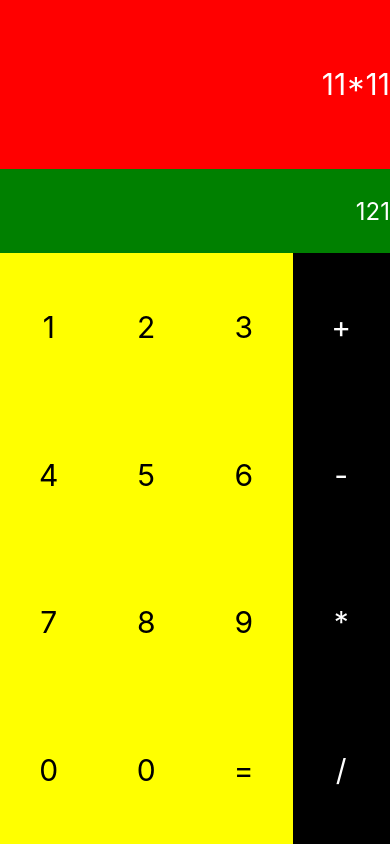
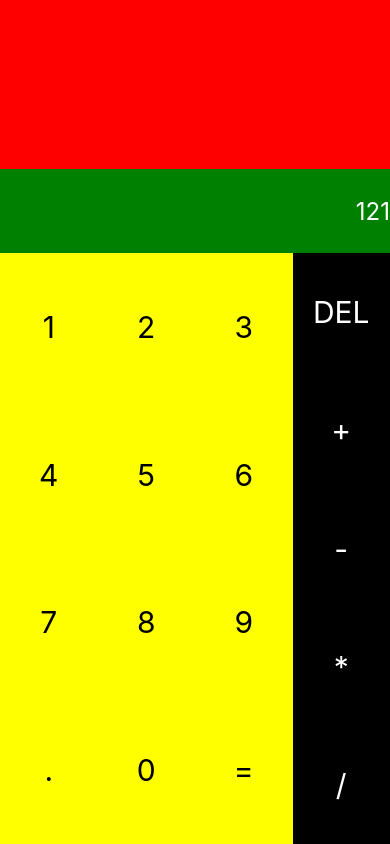
Before and after one commit to jamalhassouni/react-native-calculator, a React Native app: screen / in a window 390 px wide. Built offline with nearby package versions, Linux system fonts and the light colour scheme.

Commit message:
Start handling onPress event

```diff
--- a/App.js
+++ b/App.js
@@ -2,14 +2,49 @@ import React from "react";
 import { StyleSheet, Text, View, TouchableOpacity } from "react-native";
 
 export default class App extends React.Component {
+  constructor(props) {
+    super(props);
+    this.state = {
+      resultText: ""
+    };
+  }
+  calculateResult() {
+    const text = this.state.resultText;
+    // now parse this text eg: 3*4^5-4/14+3
+  }
+  buttonPressed(text) {
+    console.log(text);
+    if (text == "=") {
+      return calculateResult(this.state.resultText);
+    }
+    this.setState({
+      resultText: this.state.resultText + text
+    });
+  }
+  operate(operation) {
+    switch (operation) {
+      case "DEL":
+        let text = this.state.resultText.split("");
+        text.pop();
+
+        this.setState({
+          resultText: text.join('')
+        });
+    }
+  }
+
   render() {
     let rows = [];
-    let nums = [[1, 2, 3], [4, 5, 6], [7, 8, 9], [0, 0, "="]];
+    let nums = [[1, 2, 3], [4, 5, 6], [7, 8, 9], [".", 0, "="]];
     for (let i = 0; i < 4; i++) {
       let row = [];
       for (let j = 0; j < 3; j++) {
         row.push(
-          <TouchableOpacity style={styles.btn} key={`btn-${j}`}>
+          <TouchableOpacity
+            onPress={() => this.buttonPressed(nums[i][j])}
+            style={styles.btn}
+            key={`btn-${j}`}
+          >
             <Text style={styles.btnText}>{nums[i][j]}</Text>
           </TouchableOpacity>
         );
@@ -20,11 +55,15 @@ export default class App extends React.Component {
         </View>
       );
     }
-    let operations = ["+", "-", "*", "/"];
+    let operations = ["DEL", "+", "-", "*", "/"];
     let ops = [];
-    for (let i = 0; i < 4; i++) {
+    for (let i = 0; i < 5; i++) {
       ops.push(
-        <TouchableOpacity style={styles.btn} key={`op-${i}`}>
+        <TouchableOpacity
+          style={styles.btn}
+          key={`op-${i}`}
+          onPress={() => this.operate(operations[i])}
+        >
           <Text style={[styles.btnText, styles.white]}>{operations[i]}</Text>
         </TouchableOpacity>
       );
@@ -32,7 +71,7 @@ export default class App extends React.Component {
     return (
       <View style={styles.container}>
         <View style={styles.result}>
-          <Text style={styles.resultText}> 11*11</Text>
+          <Text style={styles.resultText}> {this.state.resultText}</Text>
         </View>
         <View style={styles.calculation}>
           <Text style={styles.calculationText}>121</Text>
```
